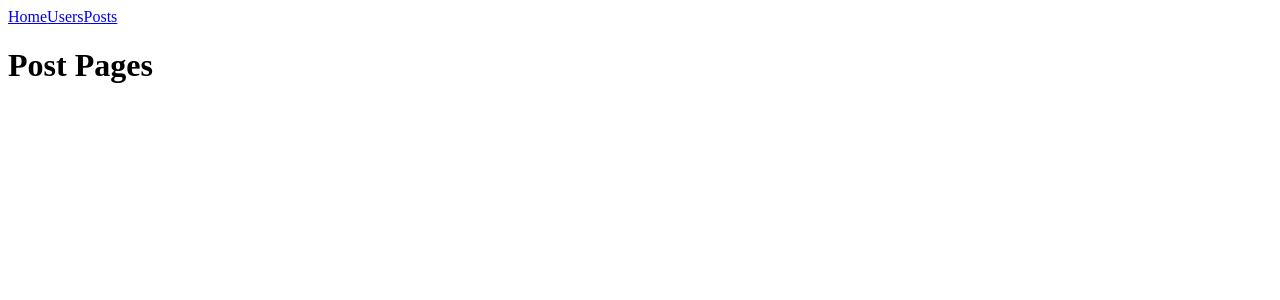
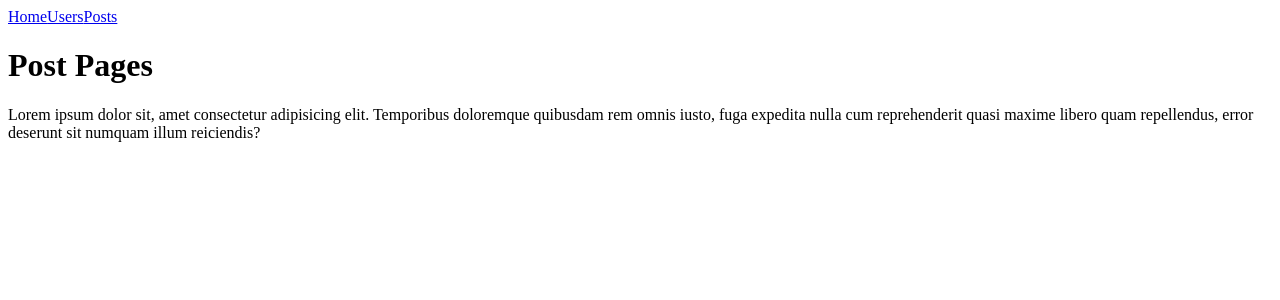
Before and after one commit to GusdomDominguez/Curso-next-js, a Next.js app: page /posts in a window 1280 px wide. Shown: the top 300 px of the page. Built offline with nearby package versions, Linux system fonts and the light colour scheme.

Commit message:
Creado Componente Layout y Titulo

```diff
--- /dev/null
+++ b/components/layaout.js
@@ -0,0 +1,16 @@
+import Navbar from "./navbar";
+
+export default function Layout({ children }) {
+  return (
+    <div>
+      <Navbar></Navbar>
+      <main>{children}</main>
+      <p>
+        Lorem ipsum dolor sit, amet consectetur adipisicing elit. Temporibus
+        doloremque quibusdam rem omnis iusto, fuga expedita nulla cum
+        reprehenderit quasi maxime libero quam repellendus, error deserunt sit
+        numquam illum reiciendis?
+      </p>
+    </div>
+  );
+}
--- /dev/null
+++ b/components/title.js
@@ -0,0 +1,3 @@
+export default function Title({ children }) {
+  return <h1>{children}</h1>;
+}
--- a/pages/posts/index.js
+++ b/pages/posts/index.js
@@ -1,10 +1,11 @@
+import Layout from "../../components/layaout";
 import Navbar from "../../components/navbar";
+import Title from "../../components/title";
 
 export default function Posts() {
   return (
-    <div>
-      <Navbar></Navbar>
-      <h1>Post Pages</h1>
-    </div>
+    <Layout>
+      <Title>Post Pages</Title>
+    </Layout>
   );
 }
```
Also changed, not shown: pages/index.js (+5 -4 lines), pages/posts/[id].js (+5 -4 lines), pages/users/[id].js (+5 -5 lines), pages/users/index.js (+5 -4 lines).
